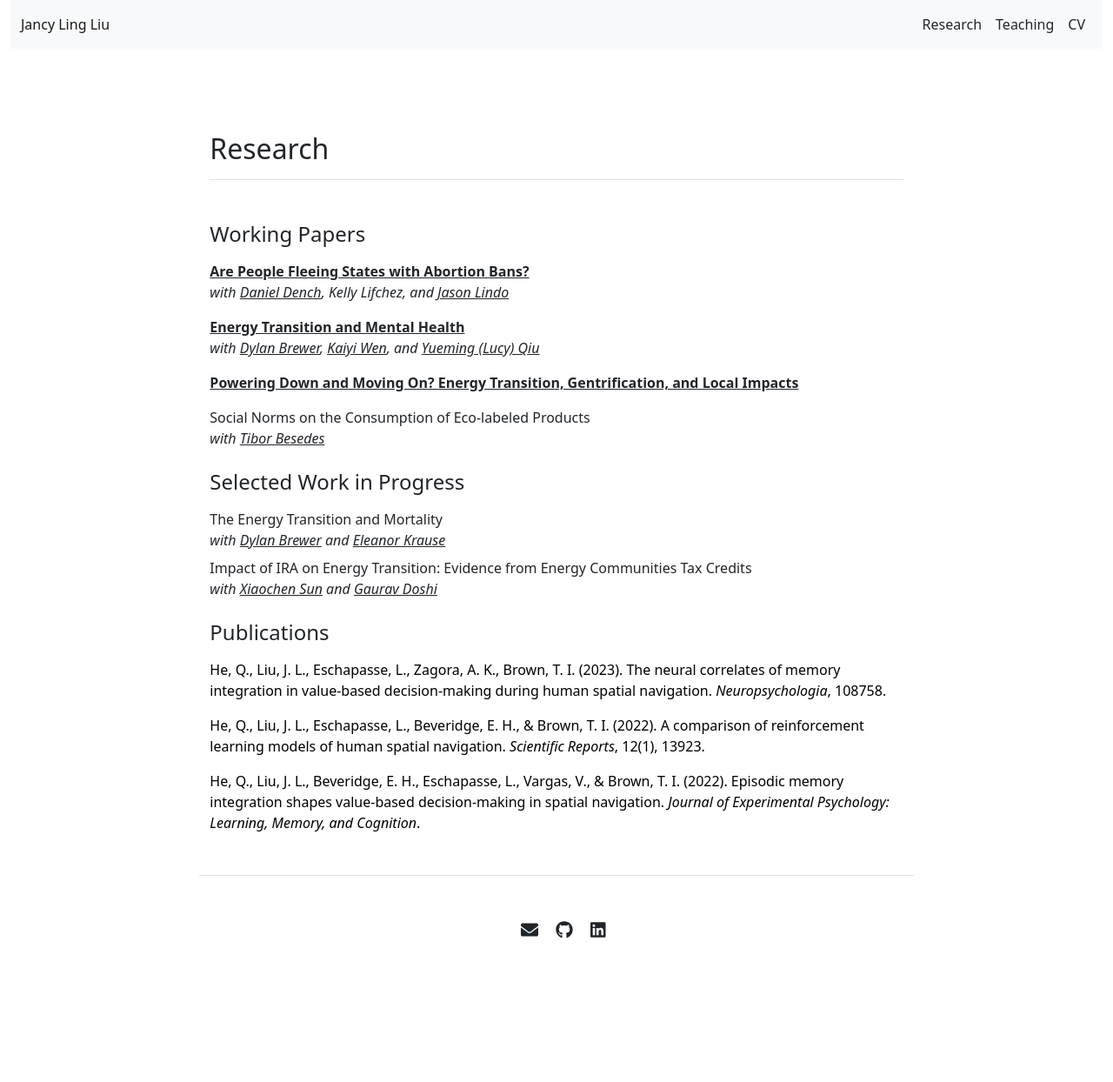
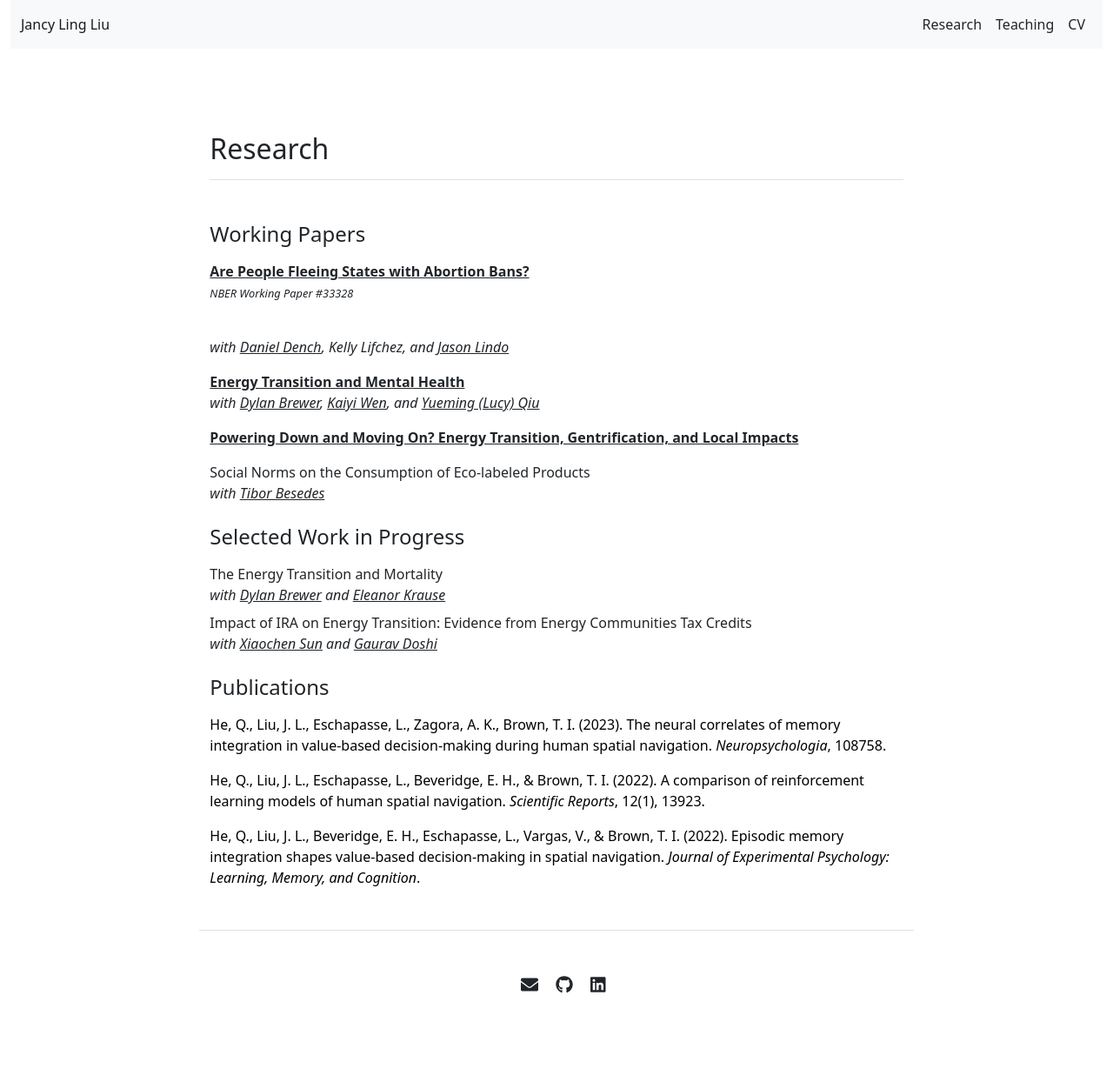
Before and after one commit to Jancyll/Jancyll.github.io, a Jekyll site: the page built from research.md, in a window 1280 px wide. Shown: the whole page at 87% size. Built offline with Jekyll 4.4.1, drawn with Linux system fonts in a browser that asks for light colours; before the commit the page ends 1181 px from its top, so only the background shows below that.

Commit message:
Update research.html

```diff
--- a/_includes/research.html
+++ b/_includes/research.html
@@ -32,6 +32,10 @@
                     {% else %}
                         <a>{{ item.name }}</a>
                     {% endif %}
+
+                {% if item.related_info %}
+                    <p style="font-size: 0.8em;"> <em>{{ item.related_info }}</em>  </p>
+                {% endif %}
 
 <!--                 {% if item.url %}
                     <a href="{{ site.github.url }}/papers/{{ item.url }}" style="font-weight: bold;">{{ item.name }}</a>
```
